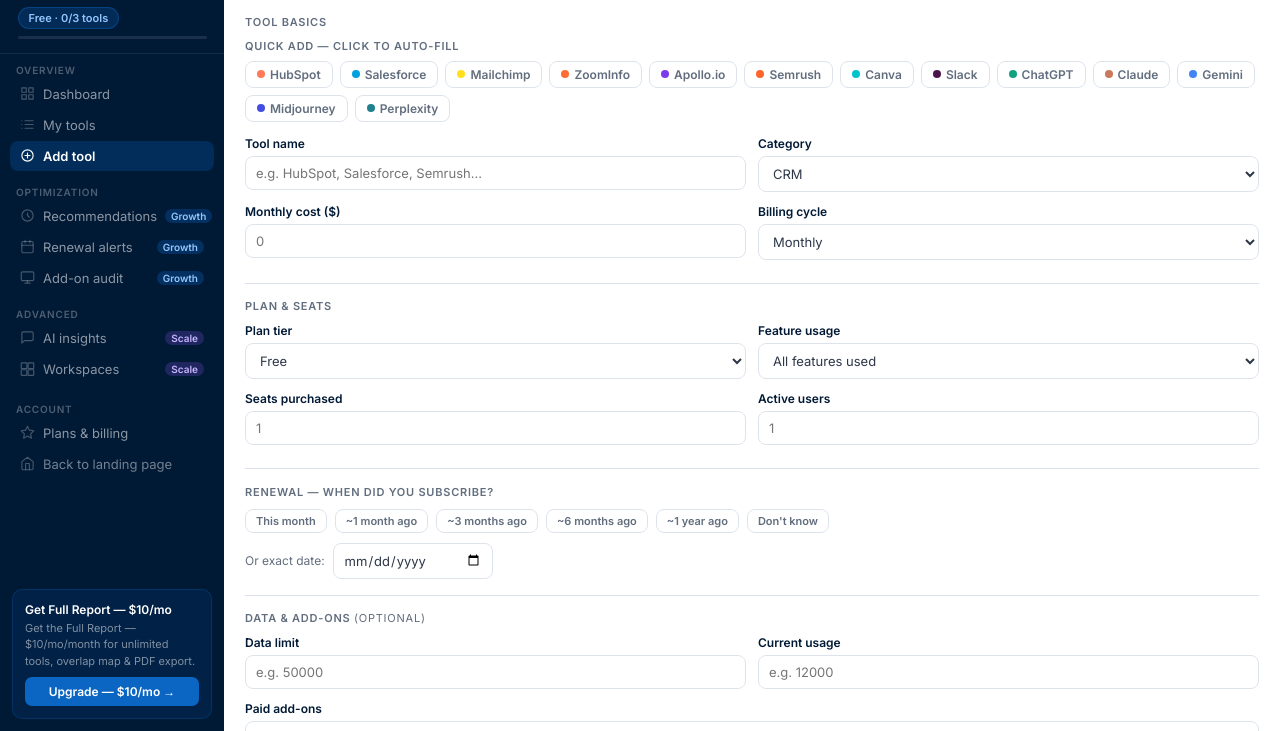
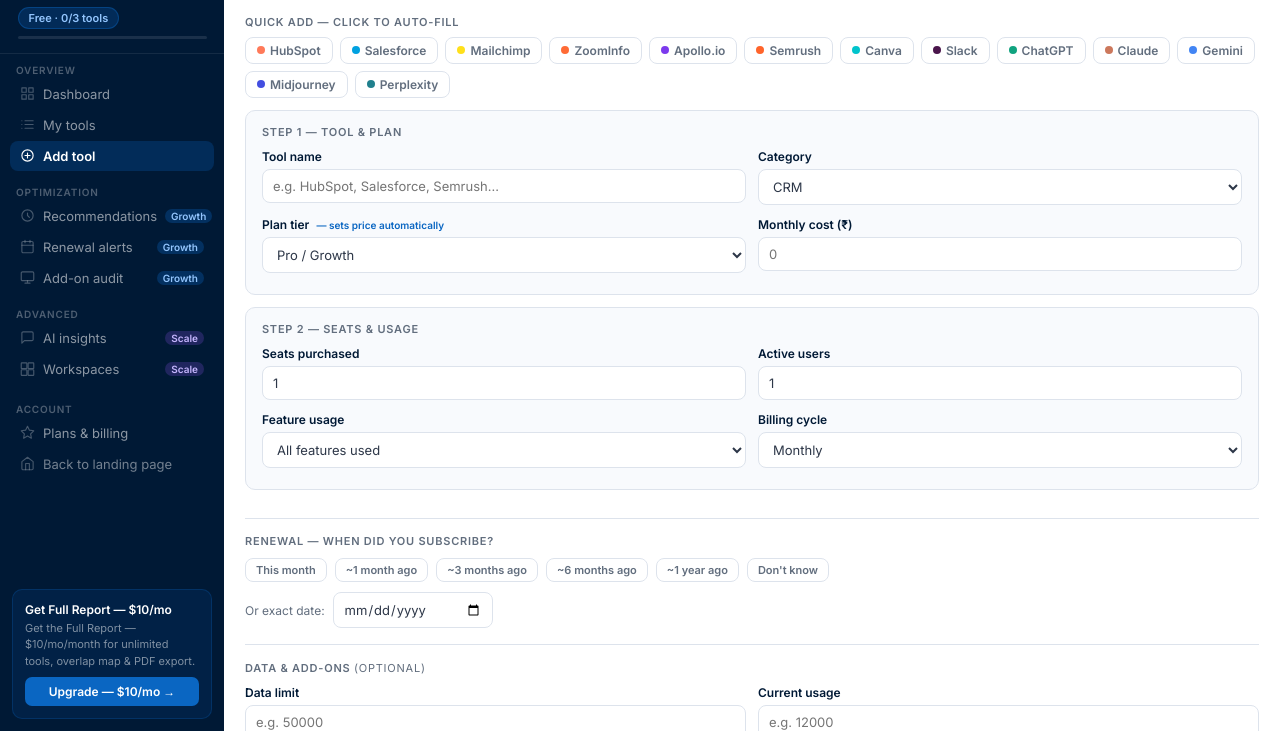
Before and after one commit to analytics-sonder/stackaudit, a plain HTML site: page app.html in a window 1280 px wide. Both pictures are taken after a click on the element "Add tool". Shown: the part 86-817 px from the top of the page. Drawn offline with Linux system fonts and the light colour scheme.

Commit message:
Tool fixed - v2

```diff
--- a/app.html
+++ b/app.html
@@ -225,10 +225,9 @@
     <!-- ADD TOOL -->
     <div class="page" id="page-add">
       <div id="add-limit-warn" style="display:none;padding:10px 14px;background:var(--warn-bg);border-radius:8px;margin-bottom:1rem;font-size:13px;color:var(--warn);font-family:'Inter',sans-serif;border:1px solid #fcd34d"></div>
-      <div class="fsec"><div class="fsec-title">Tool basics</div>
-        <div style="margin-bottom:14px">
+      <div class="fsec">
         <div style="font-size:11px;font-weight:700;color:#626E7E;text-transform:uppercase;letter-spacing:.07em;margin-bottom:8px">Quick add — click to auto-fill</div>
-          <div style="display:flex;gap:7px;flex-wrap:wrap;margin-bottom:10px">
+        <div style="display:flex;gap:7px;flex-wrap:wrap;margin-bottom:12px">
           <button onclick="quickFill('hubspot')" style="padding:5px 11px;border:1.5px solid #dde3ec;border-radius:8px;font-size:12px;font-weight:600;cursor:pointer;background:#fff;color:#626E7E;font-family:Inter,sans-serif;display:flex;align-items:center;gap:5px;transition:all .12s" onmouseover="this.style.borderColor='#FF7A59';this.style.color='#FF7A59'" onmouseout="this.style.borderColor='#dde3ec';this.style.color='#626E7E'"><span style="width:8px;height:8px;border-radius:50%;background:#FF7A59;flex-shrink:0;display:inline-block"></span>HubSpot</button>
           <button onclick="quickFill('salesforce')" style="padding:5px 11px;border:1.5px solid #dde3ec;border-radius:8px;font-size:12px;font-weight:600;cursor:pointer;background:#fff;color:#626E7E;font-family:Inter,sans-serif;display:flex;align-items:center;gap:5px;transition:all .12s" onmouseover="this.style.borderColor='#00A1E0';this.style.color='#00A1E0'" onmouseout="this.style.borderColor='#dde3ec';this.style.color='#626E7E'"><span style="width:8px;height:8px;border-radius:50%;background:#00A1E0;flex-shrink:0;display:inline-block"></span>Salesforce</button>
           <button onclick="quickFill('mailchimp')" style="padding:5px 11px;border:1.5px solid #dde3ec;border-radius:8px;font-size:12px;font-weight:600;cursor:pointer;background:#fff;color:#626E7E;font-family:Inter,sans-serif;display:flex;align-items:center;gap:5px;transition:all .12s" onmouseover="this.style.borderColor='#FFE01B';this.style.color='#856A00'" onmouseout="this.style.borderColor='#dde3ec';this.style.color='#626E7E'"><span style="width:8px;height:8px;border-radius:50%;background:#FFE01B;flex-shrink:0;display:inline-block"></span>Mailchimp</button>
@@ -243,21 +242,39 @@
           <button onclick="quickFill('midjourney')" style="padding:5px 11px;border:1.5px solid #dde3ec;border-radius:8px;font-size:12px;font-weight:600;cursor:pointer;background:#fff;color:#626E7E;font-family:Inter,sans-serif;display:flex;align-items:center;gap:5px;transition:all .12s" onmouseover="this.style.borderColor='#434EE0';this.style.color='#434EE0'" onmouseout="this.style.borderColor='#dde3ec';this.style.color='#626E7E'"><span style="width:8px;height:8px;border-radius:50%;background:#434EE0;flex-shrink:0;display:inline-block"></span>Midjourney</button>
           <button onclick="quickFill('perplexity')" style="padding:5px 11px;border:1.5px solid #dde3ec;border-radius:8px;font-size:12px;font-weight:600;cursor:pointer;background:#fff;color:#626E7E;font-family:Inter,sans-serif;display:flex;align-items:center;gap:5px;transition:all .12s" onmouseover="this.style.borderColor='#20808D';this.style.color='#20808D'" onmouseout="this.style.borderColor='#dde3ec';this.style.color='#626E7E'"><span style="width:8px;height:8px;border-radius:50%;background:#20808D;flex-shrink:0;display:inline-block"></span>Perplexity</button>
         </div>
-          <div id="autofill-banner" style="display:none;padding:8px 12px;background:#e6f4ed;border-radius:8px;border:1px solid rgba(15,122,74,.2);margin-bottom:10px;font-size:12px;color:#0f7a4a;align-items:center;gap:8px"><span id="autofill-msg"></span><button onclick="document.getElementById('autofill-banner').style.display='none'" style="margin-left:auto;background:none;border:none;cursor:pointer;color:#0f7a4a;font-size:16px;padding:0 4px">x</button></div>
-        </div>
+        <div id="autofill-banner" style="display:none;padding:8px 12px;background:#e6f4ed;border-radius:8px;border:1px solid rgba(15,122,74,.2);margin-bottom:12px;font-size:12px;color:#0f7a4a;align-items:center;gap:8px"><span id="autofill-msg"></span><button onclick="document.getElementById('autofill-banner').style.display='none'" style="margin-left:auto;background:none;border:none;cursor:pointer;color:#0f7a4a;font-size:16px;padding:0 4px">x</button></div>
+
+        <!-- STEP 1: Tool + Plan tier side by side — plan drives price -->
+        <div style="background:#f8fafd;border-radius:10px;padding:14px 16px;margin-bottom:12px;border:1px solid #dde3ec">
+          <div style="font-size:11px;font-weight:700;color:#626E7E;text-transform:uppercase;letter-spacing:.07em;margin-bottom:10px">Step 1 — Tool &amp; plan</div>
           <div class="form-grid">
             <div class="fg"><div class="fl">Tool name</div><input class="fi" id="f-name" placeholder="e.g. HubSpot, Salesforce, Semrush..." onblur="autoFillFromName()"></div>
             <div class="fg"><div class="fl">Category</div><select class="fi" id="f-cat"><option>CRM</option><option>Email marketing</option><option>Marketing automation</option><option>Lead enrichment / prospecting</option><option>Sales engagement</option><option>Social media management</option><option>SEO</option><option>Paid ads management</option><option>Analytics / BI</option><option>Design / creative</option><option>Video / webinar</option><option>Landing page / forms</option><option>Customer support / helpdesk</option><option>Project management</option><option>Communication / chat</option><option>AI writing / research</option><option>Call tracking / dialler</option><option>Data / CDP</option><option>Finance / billing</option><option>Other</option></select></div>
-          <div class="fg"><div class="fl">Monthly cost ($)</div><input class="fi" id="f-cost" type="number" placeholder="0" min="0"></div>
-          <div class="fg"><div class="fl">Billing cycle</div><select class="fi" id="f-billing"><option value="monthly">Monthly</option><option value="annual">Annual</option></select></div>
+            <div class="fg">
+              <div class="fl">Plan tier <span style="font-size:10px;color:#0A66C2;font-weight:600;margin-left:4px">— sets price automatically</span></div>
+              <select class="fi" id="f-plantier" onchange="lookupPrice()">
+                <option value="free">Free</option>
+                <option value="starter">Starter</option>
+                <option value="pro" selected>Pro / Growth</option>
+                <option value="enterprise">Enterprise</option>
+              </select>
+            </div>
+            <div class="fg">
+              <div class="fl">Monthly cost (₹) <span id="price-hint" style="font-size:10px;color:#0f7a4a;font-weight:600;margin-left:4px"></span></div>
+              <input class="fi" id="f-cost" type="number" placeholder="0" min="0">
             </div>
           </div>
-      <div class="fsec"><div class="fsec-title">Plan &amp; seats</div>
+        </div>
+
+        <!-- STEP 2: Seats -->
+        <div style="background:#f8fafd;border-radius:10px;padding:14px 16px;margin-bottom:12px;border:1px solid #dde3ec">
+          <div style="font-size:11px;font-weight:700;color:#626E7E;text-transform:uppercase;letter-spacing:.07em;margin-bottom:10px">Step 2 — Seats &amp; usage</div>
           <div class="form-grid">
-          <div class="fg"><div class="fl">Plan tier</div><select class="fi" id="f-plantier"><option value="free">Free</option><option value="starter">Starter</option><option value="pro">Pro / Growth</option><option value="enterprise">Enterprise</option></select></div>
+            <div class="fg"><div class="fl">Seats purchased</div><input class="fi" id="f-seats" type="number" placeholder="1" min="1" value="1" onchange="lookupPrice()"></div>
+            <div class="fg"><div class="fl">Active users</div><input class="fi" id="f-users" type="number" placeholder="1" min="0" value="1"></div>
             <div class="fg"><div class="fl">Feature usage</div><select class="fi" id="f-planjust"><option value="1">All features used</option><option value="2">Most used</option><option value="3">Some used</option><option value="4">Few / barely used</option></select></div>
-          <div class="fg"><div class="fl">Seats purchased</div><input class="fi" id="f-seats" type="number" placeholder="1" min="1"></div>
-          <div class="fg"><div class="fl">Active users</div><input class="fi" id="f-users" type="number" placeholder="1" min="0"></div>
+            <div class="fg"><div class="fl">Billing cycle</div><select class="fi" id="f-billing"><option value="monthly">Monthly</option><option value="annual">Annual (save ~20%)</option></select></div>
+          </div>
         </div>
       </div>
       <div class="fsec"><div class="fsec-title">Renewal — when did you subscribe?</div>
@@ -487,6 +504,50 @@
 
 
 
+
+function lookupPrice() {
+  const name = document.getElementById('f-name').value.trim();
+  const tier = document.getElementById('f-plantier').value;
+  const seats = parseInt(document.getElementById('f-seats').value) || 1;
+  const billing = document.getElementById('f-billing') ? document.getElementById('f-billing').value : 'monthly';
+
+  const tierMap = {free:'free', starter:'starter', pro:'pro', enterprise:'enterprise'};
+  const tierKey = tierMap[tier] || 'pro';
+
+  // Find in pricing DB
+  const pricingKey = Object.keys(PRICING_DB).find(k =>
+    k.toLowerCase().includes(name.toLowerCase()) ||
+    name.toLowerCase().includes(k.toLowerCase().split(' ')[0])
+  );
+
+  if (pricingKey && PRICING_DB[pricingKey][tierKey] !== undefined) {
+    const basePrice = PRICING_DB[pricingKey][tierKey];
+    const unit = PRICING_DB[pricingKey].unit || 'per month';
+    let total = basePrice;
+
+    // If per seat pricing, multiply by seats
+    if (unit.includes('seat') || unit.includes('user')) {
+      total = basePrice * seats;
+    }
+
+    // Annual discount
+    if (billing === 'annual') total = Math.round(total * 0.8);
+
+    const costField = document.getElementById('f-cost');
+    if (costField && basePrice > 0) {
+      costField.value = total;
+      const hint = document.getElementById('price-hint');
+      if (hint) {
+        hint.textContent = '₹' + basePrice.toLocaleString() + ' ' + unit + (billing === 'annual' ? ' · 20% annual discount applied' : '');
+      }
+    } else if (basePrice === 0) {
+      document.getElementById('f-cost').value = 0;
+      const hint = document.getElementById('price-hint');
+      if (hint) hint.textContent = 'Free plan — no cost';
+    }
+  }
+}
+
 function quickFill(key) {
   const d = TOOL_DB[key];
   if (!d) return;
@@ -500,9 +561,11 @@
   if(document.getElementById('f-crit')) document.getElementById('f-crit').value = d.crit;
   const banner = document.getElementById('autofill-banner');
   if(banner){
-    document.getElementById('autofill-msg').textContent = 'Auto-filled: ' + d.name + ' — adjust cost if your plan differs.';
+    document.getElementById('autofill-msg').textContent = 'Auto-filled: ' + d.name + ' — adjust cost and seats if your plan differs.';
     banner.style.display = 'flex';
   }
+  // Auto-populate price based on plan tier
+  setTimeout(lookupPrice, 50);
 }
 
 function autoFillFromName() {
```
Lines whose indentation alone changed are shown as unchanged.
